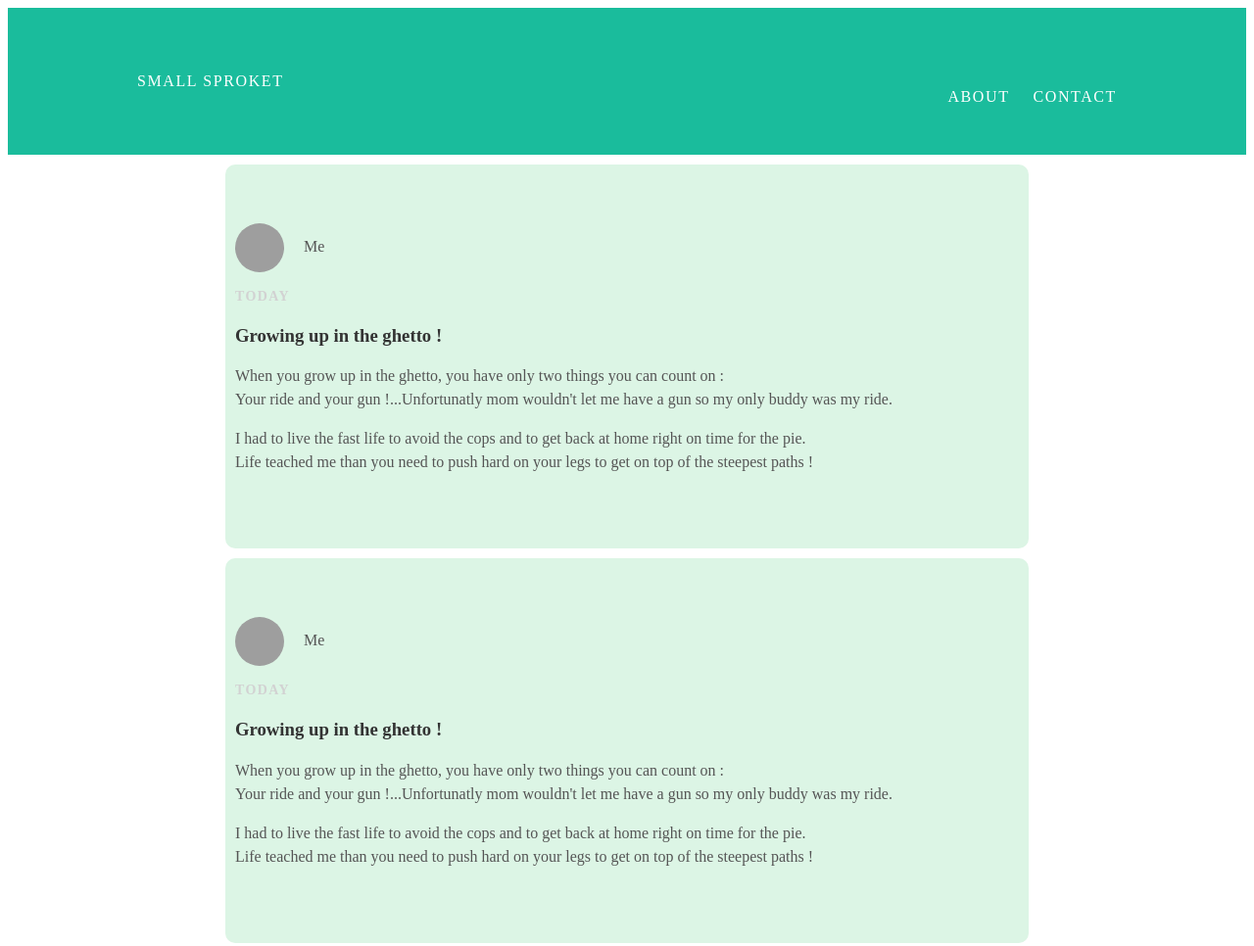
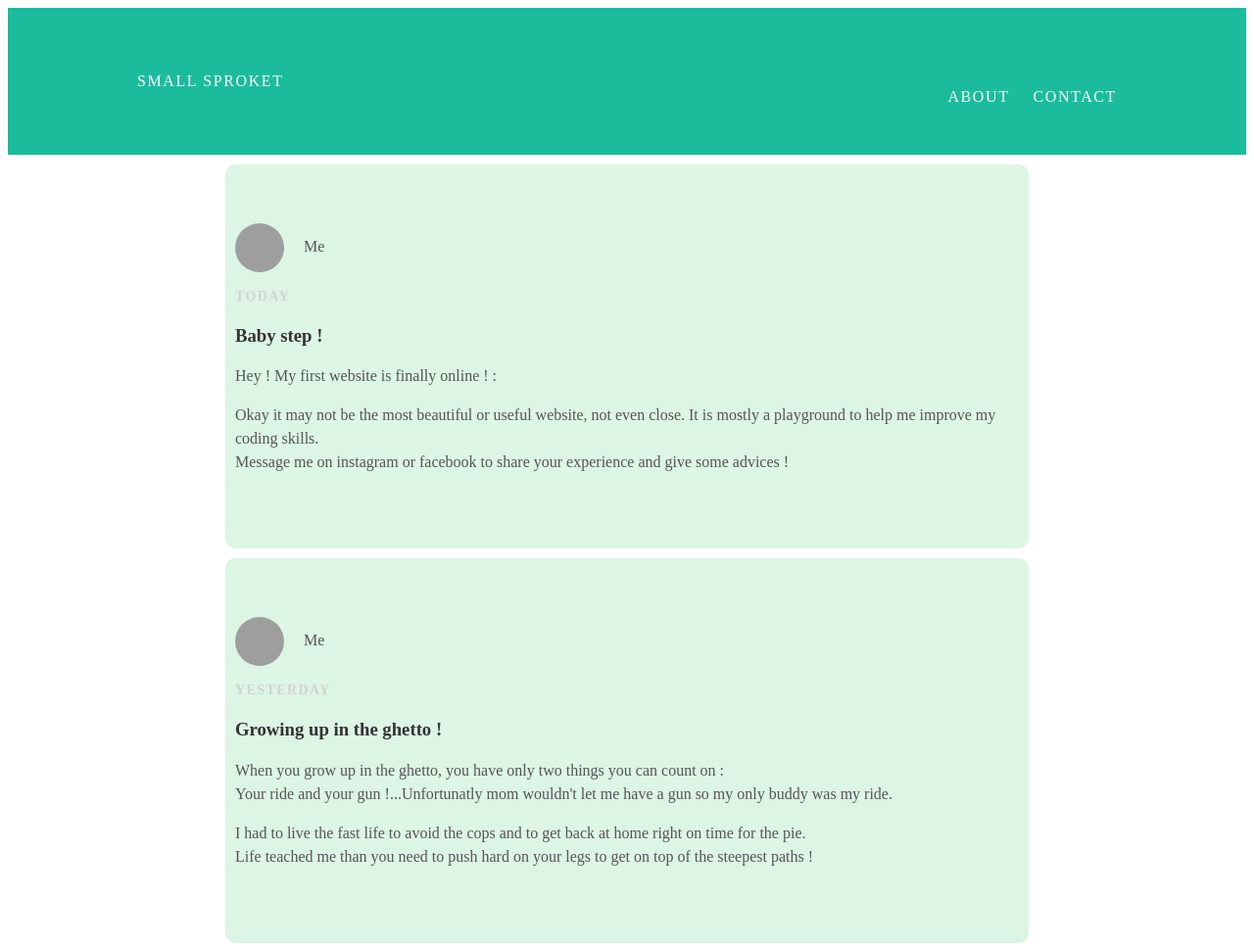
Before and after one commit to SmallSprocket/smallsprocket.github.io, a plain HTML site: page index.html in a window 1280 px wide. Shown: the top 966 px of the page at 98% size. Drawn offline with Linux system fonts and the light colour scheme; grey boxes are pictures that could not be loaded.

Commit message:
Update index.html

```diff
--- a/index.html
+++ b/index.html
@@ -22,12 +22,14 @@
         <span>Me</span>
       </div>
       <p class="post-date">Today</p>
-      <h3 class="post-title">Growing up in the ghetto !</h3>
+      <h3 class="post-title">Baby step !</h3>
       <div class="post-content">
-        <p>When you grow up in the ghetto, you have only two things you can count on :<br>
-        Your ride and your gun !...Unfortunatly mom wouldn't let me have a gun so my only buddy was my ride.</p>
-        <p>I had to live the fast life to avoid the cops and to get back at home right on time for the pie.<br>
-          Life teached me than you need to push hard on your legs to get on top of the steepest paths !
+        <p>Hey ! My first website is finally online ! :<br>
+        </p>
+        <p>
+          Okay it may not be the most beautiful or useful website, not even close.
+          It is mostly a playground to help me improve my coding skills.<br>
+          Message me on instagram or facebook to share your experience and give some advices !
        </p>
       </div>
     </div>
@@ -39,7 +41,7 @@
       <img src="thug.png">
       <span>Me</span>
     </div>
-    <p class="post-date">Today</p>
+    <p class="post-date">Yesterday</p>
     <h3 class="post-title">Growing up in the ghetto !</h3>
     <div class="post-content">
       <p>When you grow up in the ghetto, you have only two things you can count on :<br>
```
